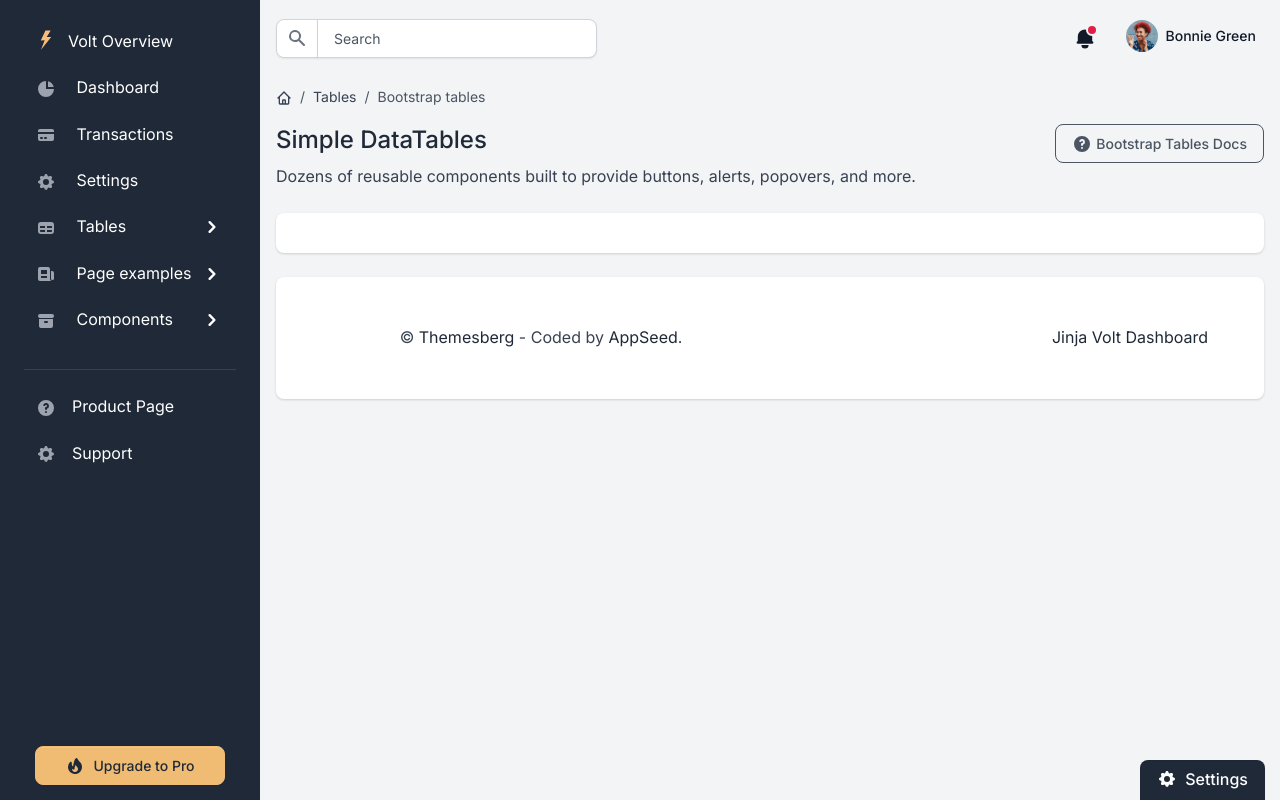
After one commit to app-generator/sample-flask-datatables, a Python web app: template app/templates/simple-api-datatables.html in a window 1280 px wide. The commit adds this page. Run offline with Jinja, Linux system fonts and the light colour scheme; the template is opened without the code that fills it, so the values that code supplies are empty; some libraries are stand-ins or nearby versions.

Commit message:
Integrate API DataTables

```diff
--- a/app/templates/includes/sidebar.html
+++ b/app/templates/includes/sidebar.html
@@ -90,7 +90,12 @@
                     </li>
                     <li class="nav-item {% if 'simple-datatables' in segment %} active {% endif %}">
                       <a class="nav-link" href="/simple-datatables.html">
-                        <span class="sidebar-text">Simple DataTables</span>
+                        <span class="sidebar-text">Data Tables</span>
+                      </a>
+                    </li>
+                    <li class="nav-item {% if 'simple-api-datatables' in segment %} active {% endif %}">
+                      <a class="nav-link" href="/simple-api-datatables.html">
+                        <span class="sidebar-text">DataTables via API</span>
                       </a>
                     </li>
                   </ul>
--- /dev/null
+++ b/app/templates/simple-api-datatables.html
@@ -0,0 +1,74 @@
+{% extends "layouts/base.html" %}
+
+{% block title %} Simple DataTables {% endblock %}
+
+<!-- Specific Page CSS goes HERE  -->
+{% block stylesheets %}
+
+<link type="text/css" href="/static/assets/vendor/simple-datatables/dist/style.css" rel="stylesheet">
+
+{% endblock stylesheets %}
+
+{% block content %}
+
+  <div class="py-4">
+      <nav aria-label="breadcrumb" class="d-none d-md-inline-block">
+          <ol class="breadcrumb breadcrumb-dark breadcrumb-transparent">
+              <li class="breadcrumb-item">
+                  <a href="#">
+                      <svg class="icon icon-xxs" fill="none" stroke="currentColor" viewBox="0 0 24 24" xmlns="http://www.w3.org/2000/svg"><path stroke-linecap="round" stroke-linejoin="round" stroke-width="2" d="M3 12l2-2m0 0l7-7 7 7M5 10v10a1 1 0 001 1h3m10-11l2 2m-2-2v10a1 1 0 01-1 1h-3m-6 0a1 1 0 001-1v-4a1 1 0 011-1h2a1 1 0 011 1v4a1 1 0 001 1m-6 0h6"></path></svg>
+                  </a>
+              </li>
+              <li class="breadcrumb-item"><a href="#">Tables</a></li>
+              <li class="breadcrumb-item active" aria-current="page">Bootstrap tables</li>
+          </ol>
+      </nav>
+      <div class="d-flex justify-content-between w-100 flex-wrap">
+          <div class="mb-3 mb-lg-0">
+              <h1 class="h4">Simple DataTables</h1>
+              <p class="mb-0">Dozens of reusable components built to provide buttons, alerts, popovers, and more.</p>
+          </div>
+          <div>
+              <a href="https://themesberg.com/docs/volt-bootstrap-5-dashboard/components-tables-" class="btn btn-outline-gray-600 d-inline-flex align-items-center">
+                  <svg class="icon icon-xs me-1" fill="currentColor" viewBox="0 0 20 20" xmlns="http://www.w3.org/2000/svg"><path fill-rule="evenodd" d="M18 10a8 8 0 11-16 0 8 8 0 0116 0zm-8-3a1 1 0 00-.867.5 1 1 0 11-1.731-1A3 3 0 0113 8a3.001 3.001 0 01-2 2.83V11a1 1 0 11-2 0v-1a1 1 0 011-1 1 1 0 100-2zm0 8a1 1 0 100-2 1 1 0 000 2z" clip-rule="evenodd"></path></svg>
+                  Bootstrap Tables Docs
+              </a>
+          </div>
+      </div>
+  </div>
+
+  <div class="card border-0 shadow mb-4">
+      <div class="card-body">
+
+            <table id="api-datatable" class="table"></table>
+
+      </div>
+  </div>
+
+{% endblock content %}
+
+<!-- Specific Page JS goes HERE  -->
+{% block javascripts %}
+
+  <!-- CDN -->
+  <script src="https://cdn.jsdelivr.net/npm/simple-datatables@latest"></script>
+
+  <!-- Custom Code -->
+  <script>
+  fetch('/api')
+    .then(response => response.json())
+    .then(data => {
+      if (!data.length) {
+        return
+      }
+
+      let table = new simpleDatatables.DataTable("#api-datatable", {
+        data: {
+          headings: Object.keys(data[0]),
+          data: data.map(item => Object.values(item))
+        },
+      })
+    })
+  </script>
+
+{% endblock javascripts %}
```
